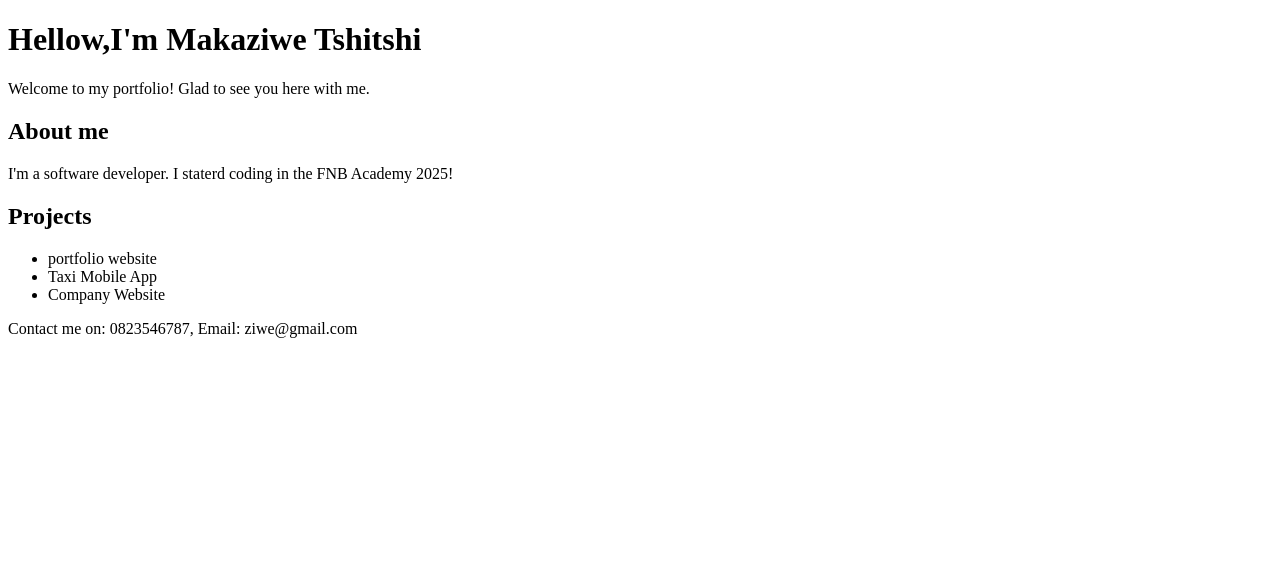
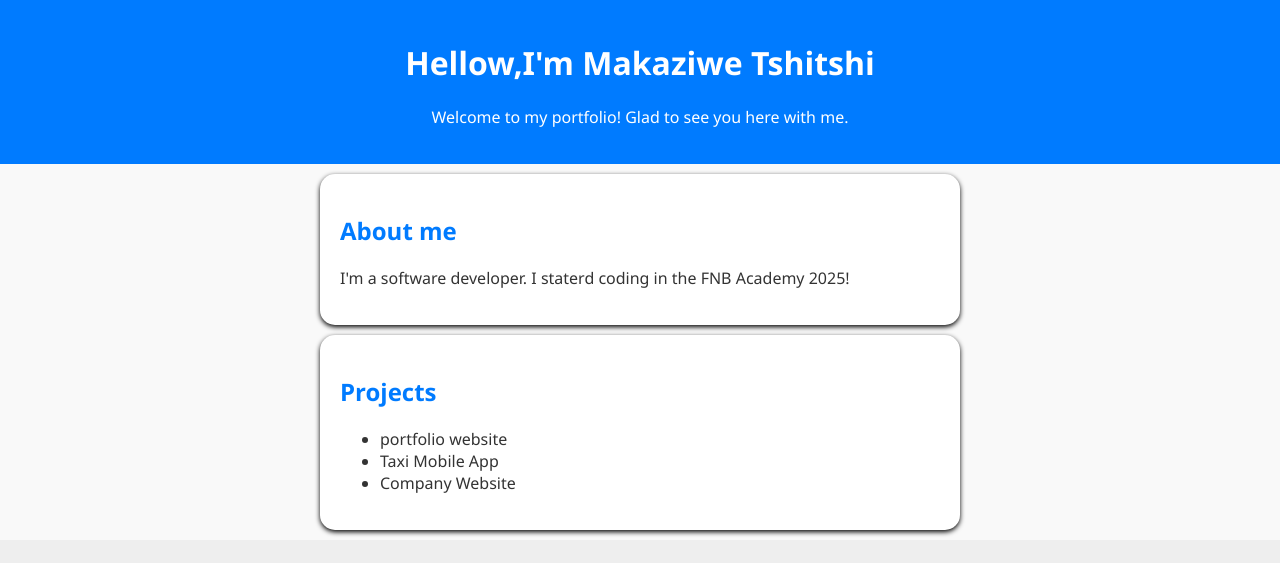
Before and after one commit to Makaziwe0203/MAKAZIWE-PORTFOLIO, a plain HTML site: page index.html in a window 1280 px wide. Drawn offline with Linux system fonts and the light colour scheme.

Commit message:
Added some styling on our portfolio.
First version of portfolio done with styling  complete.

```diff
--- a/index.html
+++ b/index.html
@@ -4,6 +4,7 @@
     <meta charset="UTF-8">
     <meta name="viewport" content="width=device-width, initial-scale=1.0">
     <title>Makaziwe Tshitshi- portfolio</title>
+    <link rel="stylesheet" href="style.css">
 </head>
 <body>
     <header>
--- a/style.css
+++ b/style.css
@@ -0,0 +1,37 @@
+body{
+    font-family:'segoe UI'; Tahoma, Geneva, verdana, sans-serif;
+    background: #f9f9f9;
+    color: #333;
+    margin: 0;
+    padding: 0;
+}
+
+
+header{
+    background:#007bff;
+    color: #fff;
+    padding: 20px;
+    text-align: center;
+}
+
+
+section{
+    padding: 20px;
+    margin: 10px auto;
+    max-width: 600px;
+    background: white;
+    border-radius: 15px;
+    box-shadow: 0 2px 5px rgb(0, 0, 0.113);
+}
+
+h2{
+    color: #007bff;
+
+}
+
+footer{
+    text-align: center;
+    padding: 10px;
+    background: #eee;
+    color: #FFFFFF;
+}
```
